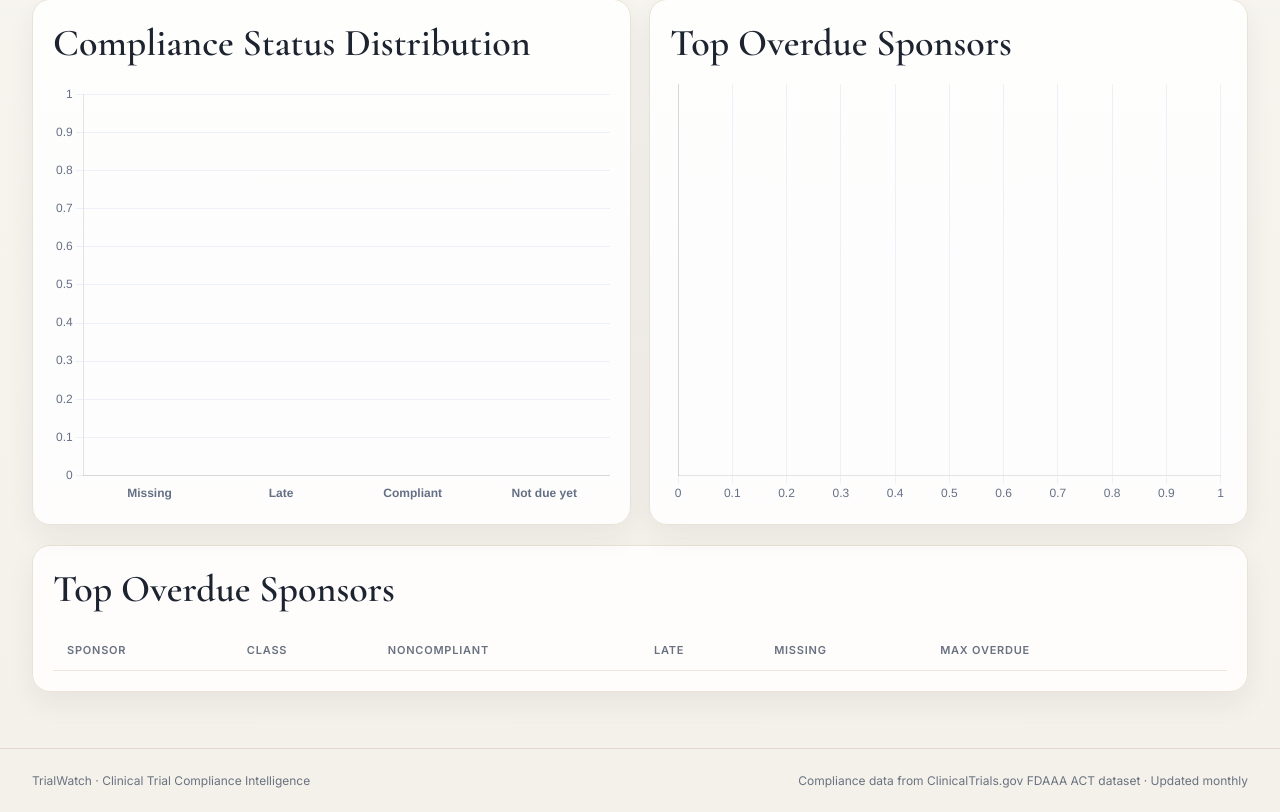
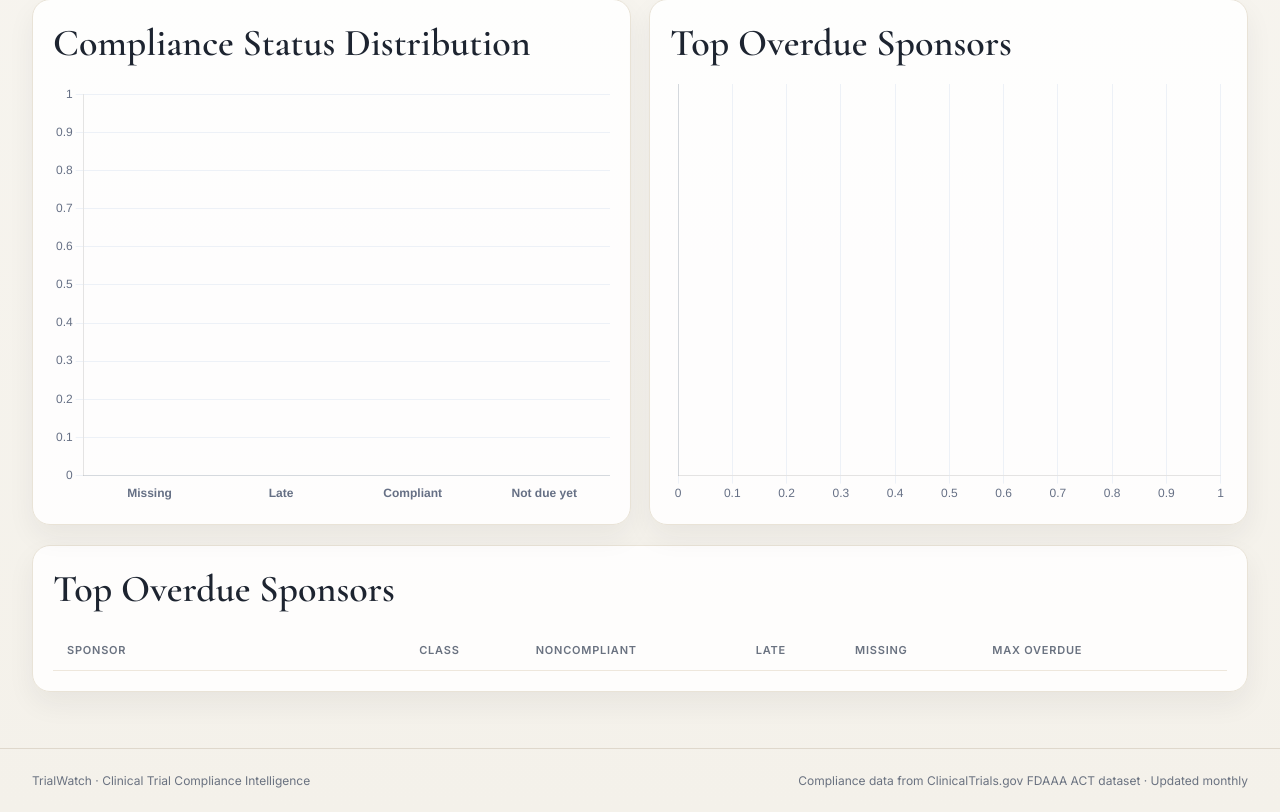
Before and after one commit to prineet3/TrialWatch, a Flask app: page / in a window 1280 px wide. Shown: the part 554-1366 px from the top of the page. Run offline with Flask 3, Linux system fonts and the light colour scheme; data that the repository does not hold is empty.

Commit message:
Fix sponsor column width in table

```diff
--- a/static/styles.css
+++ b/static/styles.css
@@ -447,6 +447,12 @@ th, td {
   font-size: 13px;
 }
 
+table th:first-child,
+table td:first-child {
+  min-width: 200px;
+  width: 30%;
+}
+
 th {
   color: var(--muted);
   text-transform: uppercase;
```
